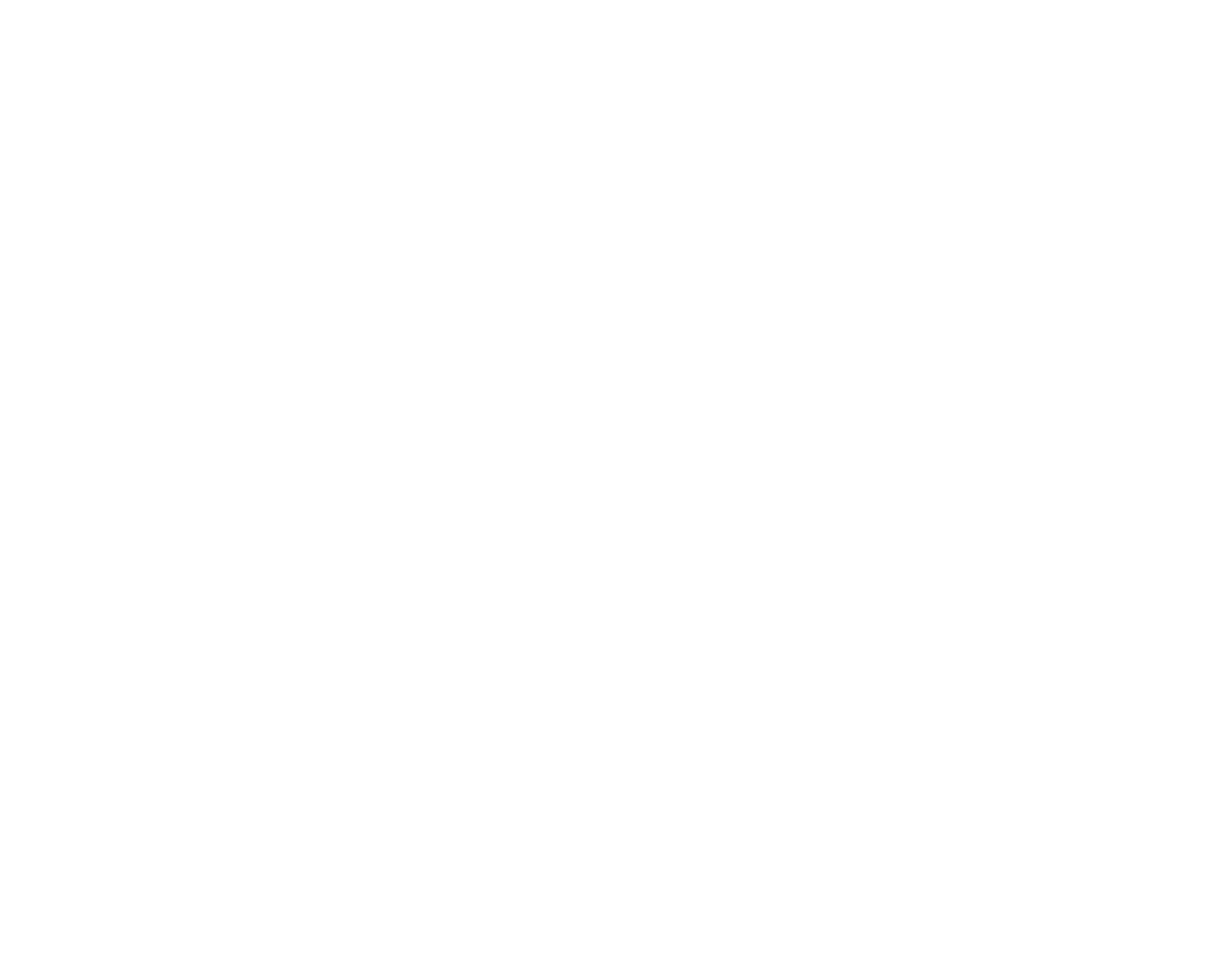
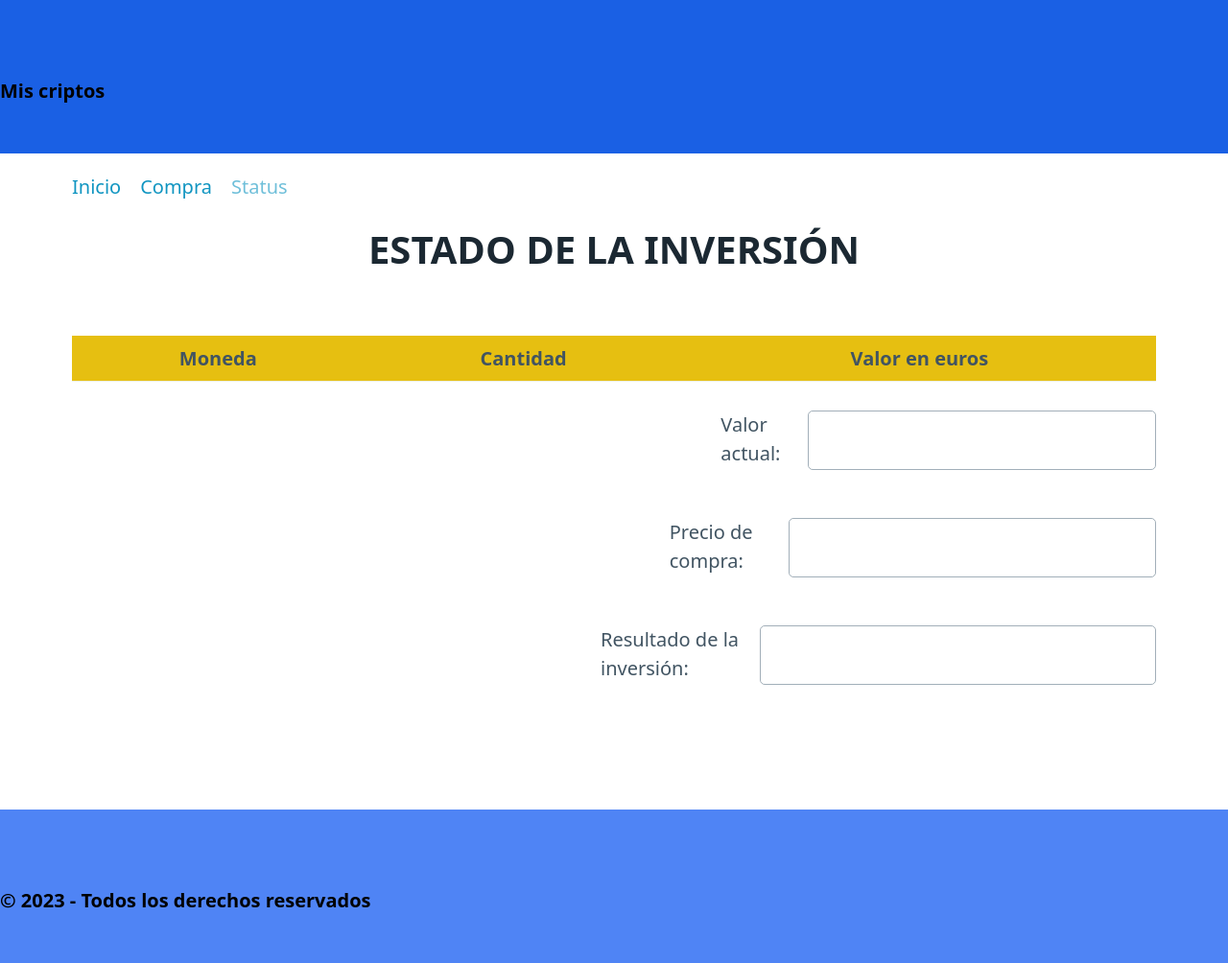
Before and after one commit to PetitMiura/PROYECTO_FINAL, a Flask app: page /status in a window 1280 px wide. Before the commit the page is empty. Shown: the whole page at 96% size. Before the commit the page ends 800 px from the top, so only its background shows below. Run offline with Flask 3, Linux system fonts and the light colour scheme; tables that the repository leaves empty hold one stand-in row (values such as "Sample post"); lists and menus that the app fills with data are empty.

Commit message:
creado el template de status.html, intento de poner la imagen en compra.html de la calculadora

```diff
--- a/miCartera/static/style.css
+++ b/miCartera/static/style.css
@@ -1,12 +1,12 @@
 /* ESTILOS PARA CABECERA Y PIE DE PAGINA */
 header, footer {
-    background-color: #7ee256; /* Color de fondo */
+    background-color: #4f84f5; /* Color de fondo */
     padding: 10px; /* Relleno de 10 píxeles */
     transition: background-color 0.3s ease; /* Transición suave del color de fondo */
 }
 
 header:hover, footer:hover {
-    background-color: #ff6b6b; /* Color de fondo rojo claro al pasar el cursor por encima */
+    background-color: #1a60e4; /* Color de fondo rojo claro al pasar el cursor por encima */
 }
 
 header {
@@ -105,3 +105,28 @@
 #button-container button {
     margin: 50px 400px;
 }
+
+/* Estilos para el orden visual en status*/
+.container1 {
+    display: flex;
+    flex-direction: column;
+    align-items: flex-end;
+}
+
+.container1 p {
+    display: flex;
+    justify-content: flex-end;
+}
+
+.container1 p span {
+    margin-right: 10px;
+}
+
+/* Agregado de estilos para el botón de calcular conversión */
+#validate {
+    background-image: url("../templates/images/image.png");
+    background-repeat: no-repeat;
+    background-position: center;
+    background-size: contain;
+    padding-left: 30px;
+}
--- a/miCartera/templates/status.html
+++ b/miCartera/templates/status.html
@@ -0,0 +1,55 @@
+<html lang="en">
+<head>
+    <meta charset="UTF-8">
+    <meta name="viewport" content="width=device-width, initial-scale=1.0">
+    <title>P.Final</title>
+    <link rel="stylesheet" href="/static/pico.css">
+    <link rel="stylesheet" href="/static/style.css">
+
+</head>
+<body>
+    <header>
+        <p align="left">Mis criptos</p>
+    </header>
+    <nav class="container">
+        <ul>
+            <li><a href="/">Inicio</a></li>
+            <li><a href="/compra">Compra</a></li>
+            <li class="disabled"><a href="/status">Status</a></li>
+        </ul>
+
+    </nav>
+    <h1 align="center">ESTADO DE LA INVERSIÓN</h1>
+    <form>
+        <table class="container">
+            <tr>
+                <th>Moneda</th>
+                <th>Cantidad</th>
+                <th>Valor en euros</th>
+
+            </tr>
+            {% for movement in movements %}
+            <tr>
+                <td>{{ movement.moneda_from }}</td>
+                <td>{{ movement.quantity_from }}</td>
+                <td>{{ movement.moneda_from }}</td>
+
+            {% endfor %}
+        </table>
+    </form>
+        <div class="container">
+        <div class="container1">
+            <p>Valor actual: <input type="text" id="valor-actual" /></p>
+            <p>Precio de compra: <input type="text" id="precio-compra" /></p>
+            <p>Resultado de la inversión: <input type="text" id="resultado-inversion" /></p>
+        </div>
+        </div>
+
+    <section id="contenido">
+
+    </section>
+    <footer>
+        <p align="left">&copy; 2023 - Todos los derechos reservados</p>
+    </footer>
+</body>
+</html>
```
Also changed, not shown: miCartera/routes.py (line endings or trailing spaces), miCartera/templates/images/image.png (added), movimientos.db (deleted), readme.md.
